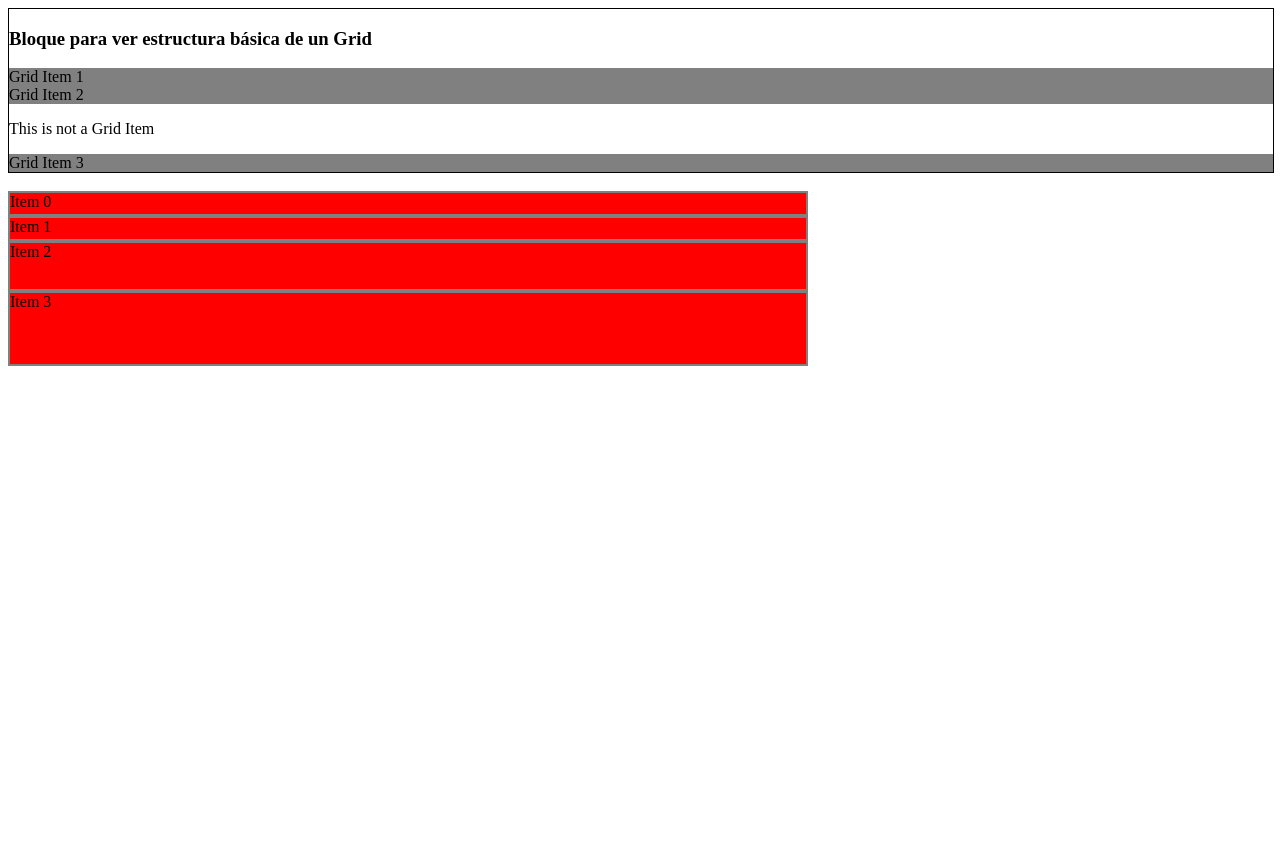
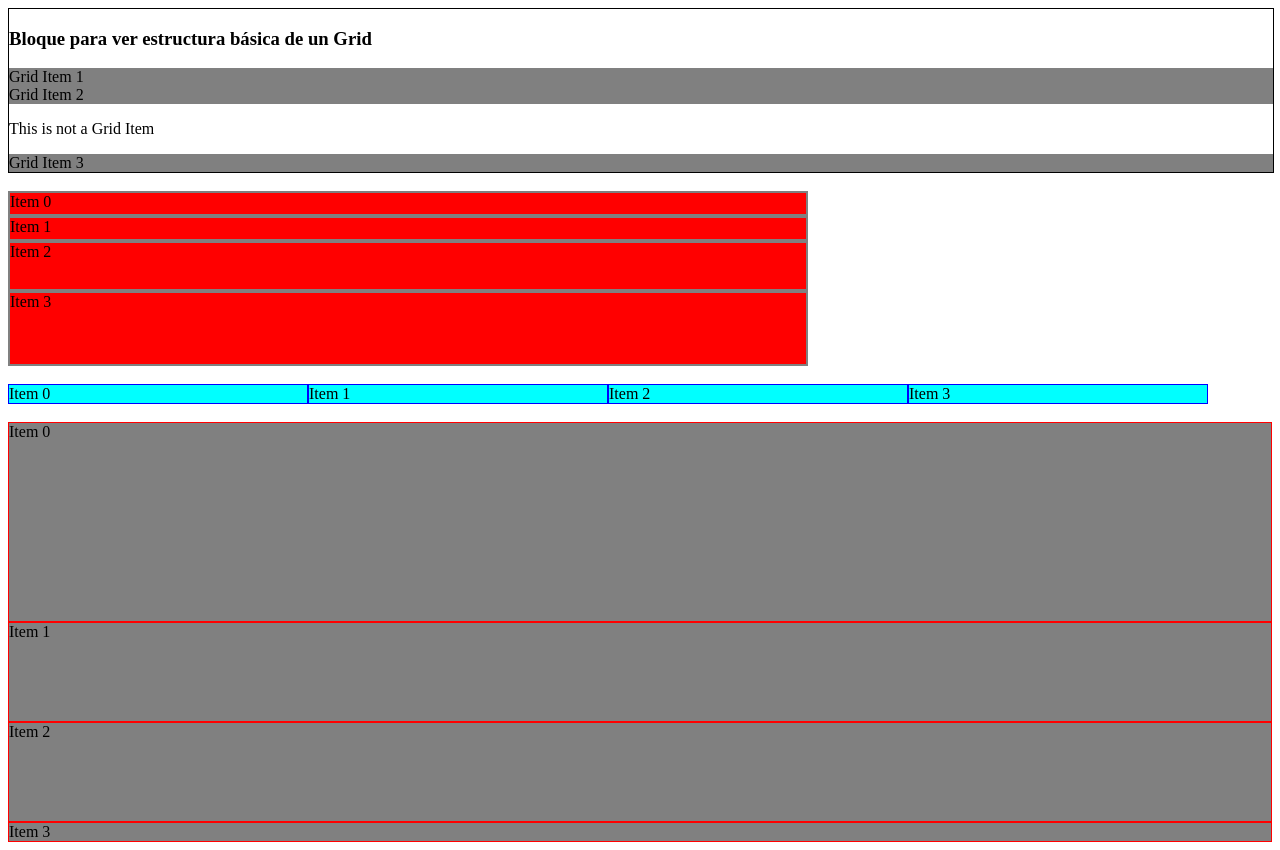
Before and after one commit to RaulAM7/Class-CSS-Grid, a plain HTML site: page index.html in a window 1280 px wide. Before the commit the page ends 800 px from the top, so only its background shows below. Drawn offline with Linux system fonts and the light colour scheme.

Commit message:
Update: 50% de clase procesada

```diff
--- a/index.html
+++ b/index.html
@@ -25,5 +25,26 @@
         <div class="items2">Item 3</div>
     </div>
 
+    <br>
+
+
+    <div class="container3">
+        <div class="items3">Item 0</div>
+        <div class="items3">Item 1</div>
+        <div class="items3">Item 2</div>
+        <div class="items3">Item 3</div>
+    </div>
+
+    <br>
+
+    <div class="container4">
+        <div id="items4Special" class="items4">Item 0</div>
+        <div class="items4">Item 1</div>
+        <div class="items4">Item 2</div>
+        <div class="items4">Item 3</div>
+    </div>
+
+
+
 </body>
 </html>
--- a/styles.css
+++ b/styles.css
@@ -21,3 +21,29 @@
     background-color: red;
     border: 2px solid gray;
 }
+
+
+.container3 {
+    display: grid;
+    grid-template-columns: 300px 300px 300px 300px;
+
+}
+
+.items3 {
+    background-color: aqua;
+    border: 1px solid blue;
+}
+
+.container4 {
+    display: grid;
+    grid-template-rows: 100px 100px 100px 100px;
+}
+
+.container4 div {
+    background-color: grey;
+    border: 1px solid red;
+}
+
+#items4Special{
+    grid-row: 1 / 3
+}
```
